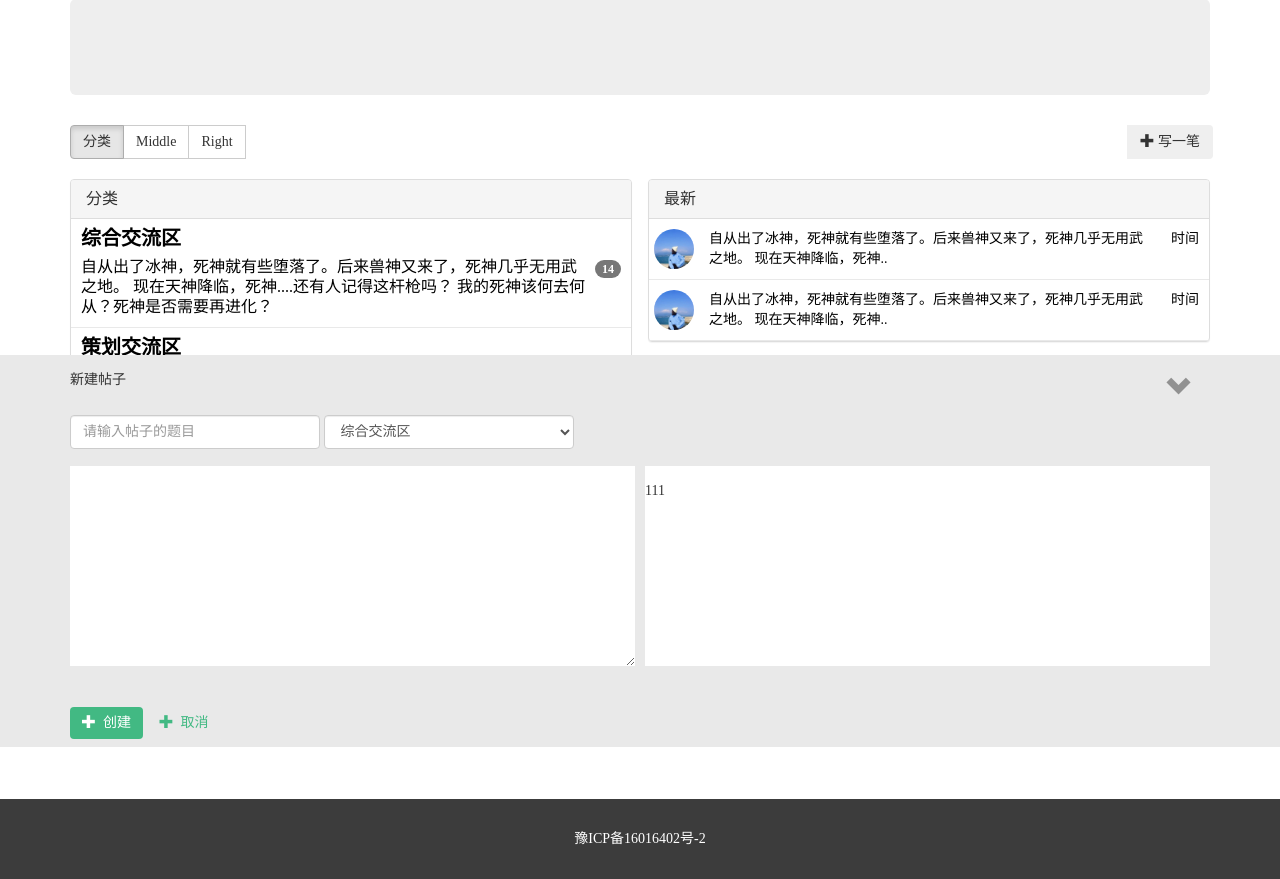
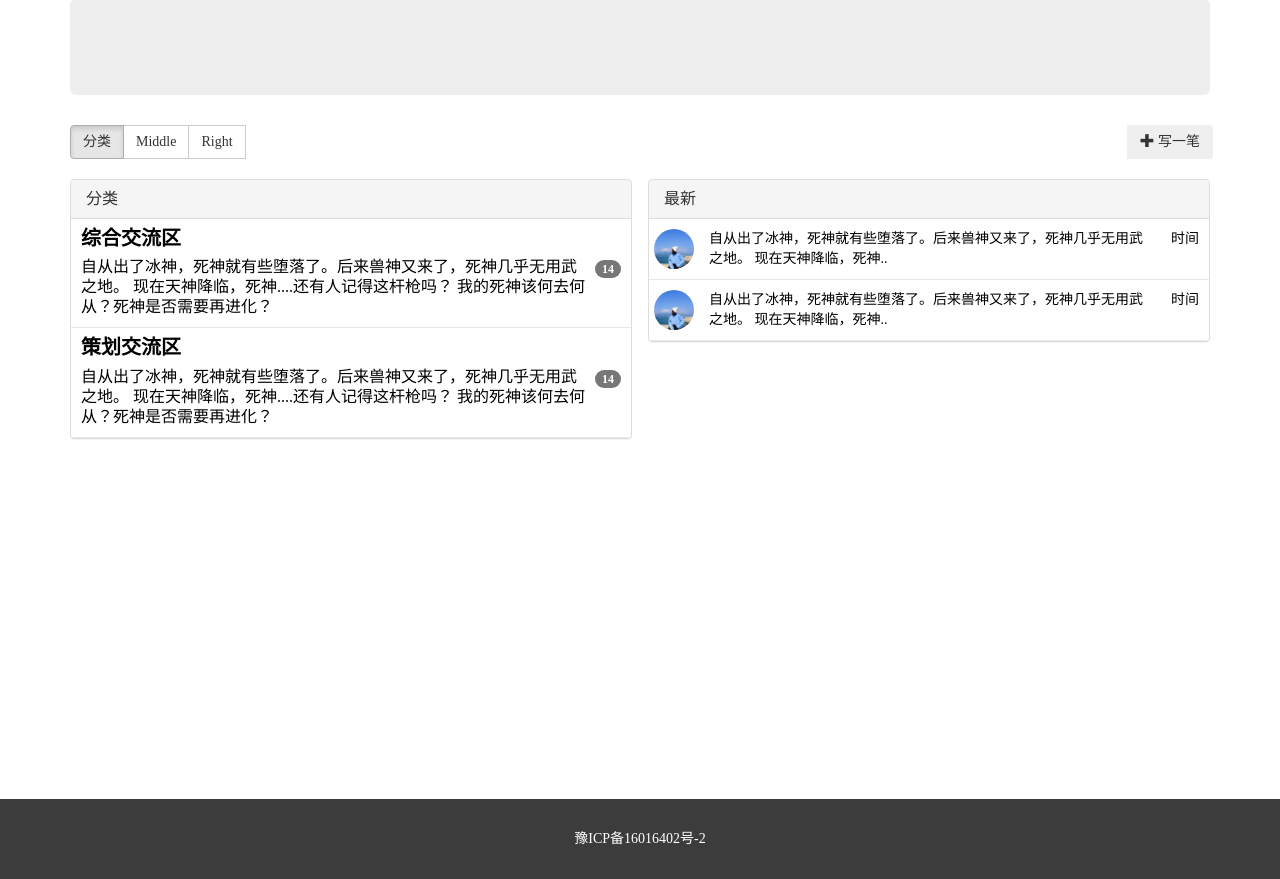
Before and after one commit to dianxiaopao/travel, a Django app: page /community/ in a window 1280 px wide. Shown: the part 53-932 px from the top of the page. Run offline with Django 3.2, Linux system fonts and the light colour scheme; some libraries are stand-ins or nearby versions.

Commit message:
修改静态页面

```diff
--- a/community/templates/community.html
+++ b/community/templates/community.html
@@ -92,9 +92,9 @@
         }
 
         .view_comm_edit_cent {
-        {#            height: 400px;#} line-height: 50px;
+            line-height: 50px;
+            display: none;
             background-color: #E9E9E9;
-        {#            opacity: 0.7;#}
         }
 
         .edit-top-right-close {
@@ -139,12 +139,14 @@
             border: none;
             outline: none;
         }
+
         .edit-comm-submit [type=button] {
             background-color: #E9E9E9;
             color: #42B983;
             outline: none;
         }
     </style>
+    <div id="comm_vue">
         <div class="container" style="min-height: 800px">
             <div class="jumbotron">
             </div>
@@ -153,7 +155,7 @@
                     <button type="button" class="btn btn-default active">分类</button>
                     <button type="button" class="btn btn-default">Middle</button>
                     <button type="button" class="btn btn-default">Right</button>
-                <button style="left: -1.2rem" type="button" class="btn navbar-right"><i
+                    <button style="left: -1.2rem" v-on:click="show_edit_modal" type="button" class="btn navbar-right"><i
                             class="glyphicon glyphicon-plus"></i>&nbsp;写一笔
                     </button>
                 </div>
@@ -249,20 +251,23 @@
                 </div>
             </div>
         </div>
-    <div class="navbar-fixed-bottom view_comm_edit_cent">
+        <div id="edit_con_form" class="navbar-fixed-bottom view_comm_edit_cent">
             <div class="container ">
                 <div style="">
                     <span>新建帖子</span>
-                <span class="edit-top-right-close navbar-right">&nbsp;
-                    <i class="glyphicon glyphicon-chevron-down"></i></span>
+                    <span class="edit-top-right-close navbar-right">
+                 <p v-on:click="hidden_edit_form">
+                     <i class="glyphicon glyphicon-chevron-down"></i>
+                 </p></span>
                 </div>
 
                 <form class="form-inline">
                     <div class="form-group">
-                    <input style="width: 25rem" type="text" class="form-control" id="sort_name" placeholder="请输入帖子的题目">
+                        <input style="width: 25rem" type="text" v-model="comm_title" class="form-control" id="sort_name"
+                               placeholder="请输入帖子的题目">
                     </div>
                     <div class="form-group">
-                    <select style="width: 25rem" class="form-control">
+                        <select style="width: 25rem" v-model="comm_sort" class="form-control">
                             <option>综合交流区</option>
                             <option>策划交流区</option>
                             <option>杂谈区</option>
@@ -270,28 +275,60 @@
                     </div>
                     <div class="textarea_b_content">
                         <div class="textarea_left_content col-lg-6">
-                        <textarea name="text_body" id="inputText" class="textarea_body"></textarea>
+                            <textarea v-model="comm_text" name="text_body" id="inputText"
+                                      class="textarea_body"></textarea>
                         </div>
                         <div class="textarea_right_content col-lg-6">
                             <div>
-                            111
+                                {$ comm_text $}
                             </div>
                         </div>
                     </div>
                     <div class="edit-comm-submit col-lg-12">
-                    <button type="submit" class="btn"><i class="glyphicon glyphicon-plus"></i> &nbsp;创建
+                        <button type="button" v-on:click="comm_create" class="btn"><i class="glyphicon glyphicon-plus"></i> &nbsp;创建
                         </button>
                         <button type="button" class="btn"><i class="glyphicon glyphicon-plus"></i> &nbsp;取消
                         </button>
                     </div>
                 </form>
-            <script>
-                $(document).ready(function () {
-                    console.log('---')
-                })
-            </script>
+
             </div>
 
         </div>
+    </div>
 
 {% endblock content %}
+{% block ext_js %}
+    {#   <script src="/static/js/vendor-components/vue2.0/vue.js"></script>#}
+    <script>
+        var comm_vue = new Vue({
+            delimiters: ['{$', '$}'],
+            el: '#comm_vue',
+            data: {
+                comm_text: '',
+                comm_title: '',
+                comm_sort: "综合交流区"
+            },
+            ready: function () {
+
+            },
+            methods: {
+                show_edit_modal: function (event) {
+                    var active = $("#edit_con_form").is(":hidden")
+                    if (active == true) {
+                        $("#edit_con_form").css({"display": "block"})
+                    }
+                },
+                hidden_edit_form: function (event) {
+                    var active = $("#edit_con_form").is(":hidden")
+                    if (active == false) {
+                        $("#edit_con_form").css({"display": "none"})
+                    }
+                },
+                comm_create:function () {
+                    console.log(this.comm_title,this.comm_text,this.comm_sort)
+                }
+            }
+        })
+    </script>
+{% endblock ext_js %}
--- a/guides/views/guide.py
+++ b/guides/views/guide.py
@@ -47,7 +47,7 @@ def Guide(request, *args, **kwargs):
         id = str(item.id)
         url = '/guide/view/' + id + "/"
         assay_dict["url"] = url
-        assay_dict["img_path"] = path_dict[item.id]
+        assay_dict["img_path"] = path_dict[item.id] if path_dict.has_key(item.id) else ''
         essay_data.append(assay_dict)
     all_page = math.ceil(float(essay_count) / page_size)
     context = {
--- a/templates/base_with_menu.html
+++ b/templates/base_with_menu.html
@@ -32,10 +32,12 @@
 <section>
     {% include "footer.html" %}
 </section>
-
+<script src="/static/js/vendor-components/vue2.0/vue.js"></script>
 <script src="/static/js/vendor/bootstrap.js"></script>
 <script src="/static/js/main.js"></script>
-{% block ext_js %} {% endblock ext_js %}
+{% block ext_js %}
+
+{% endblock ext_js %}
 
 </body>
 
```
Lines whose indentation alone changed are shown as unchanged.
